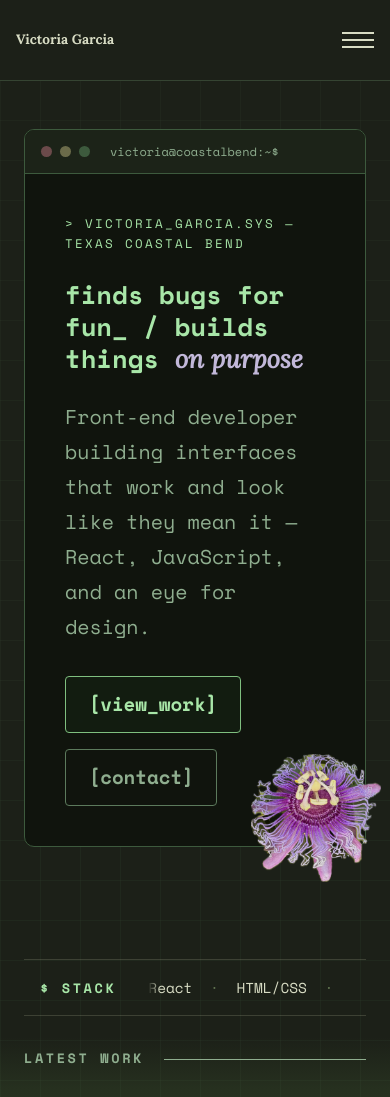
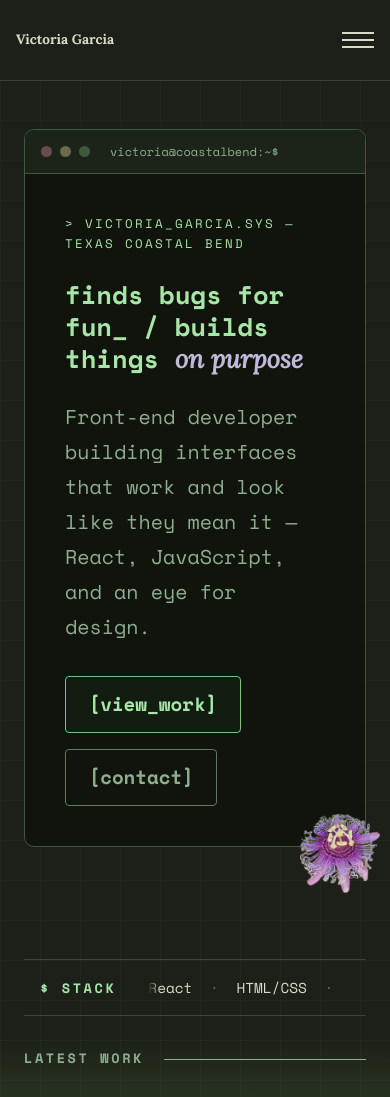
Before and after one commit to fifth-monger/responsive_portfolio_v2, a React (Vite) app: page / in a window 390 px wide. Shown: the top 1097 px of the page. Built offline with nearby package versions, Linux system fonts and the light colour scheme.

Commit message:
fix: shrink and reposition home-hero-flower on mobile
Starting width/bottom/right (80px/-10px/10px) overlapped
.home-hero-actions. Verified with Playwright bounding-box
measurements and pushed bottom to -46px, giving an 8.7px clear gap
between the flower and the action buttons at 375px.

```diff
--- a/src/index.css
+++ b/src/index.css
@@ -895,9 +895,9 @@ nav.site-nav.home-nav {
 
 @media (max-width: 800px) {
   .home-hero-flower {
-    width: 130px;
-    bottom: -35px;
-    right: 9px;
+    width: 80px;
+    bottom: -46px;
+    right: 10px;
   }
   .terminal-body {
     padding: 1.5rem;
```
